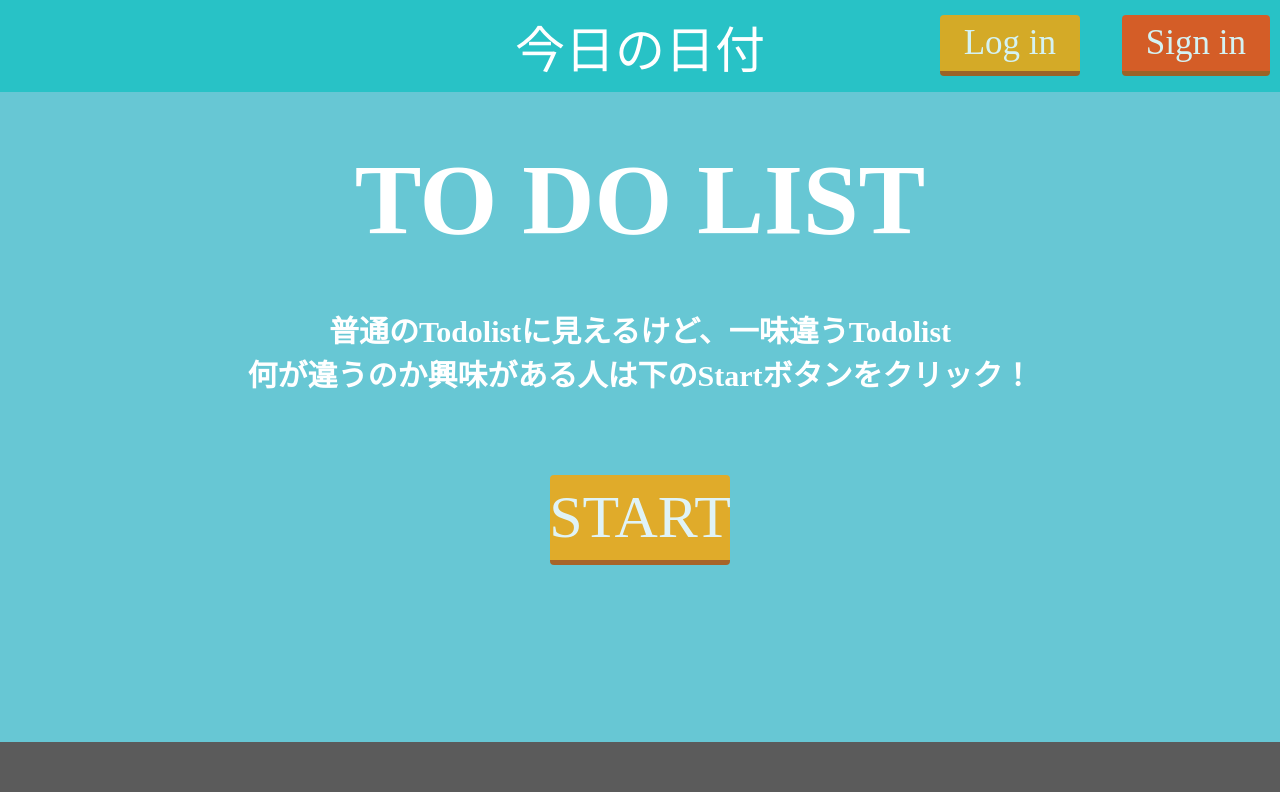
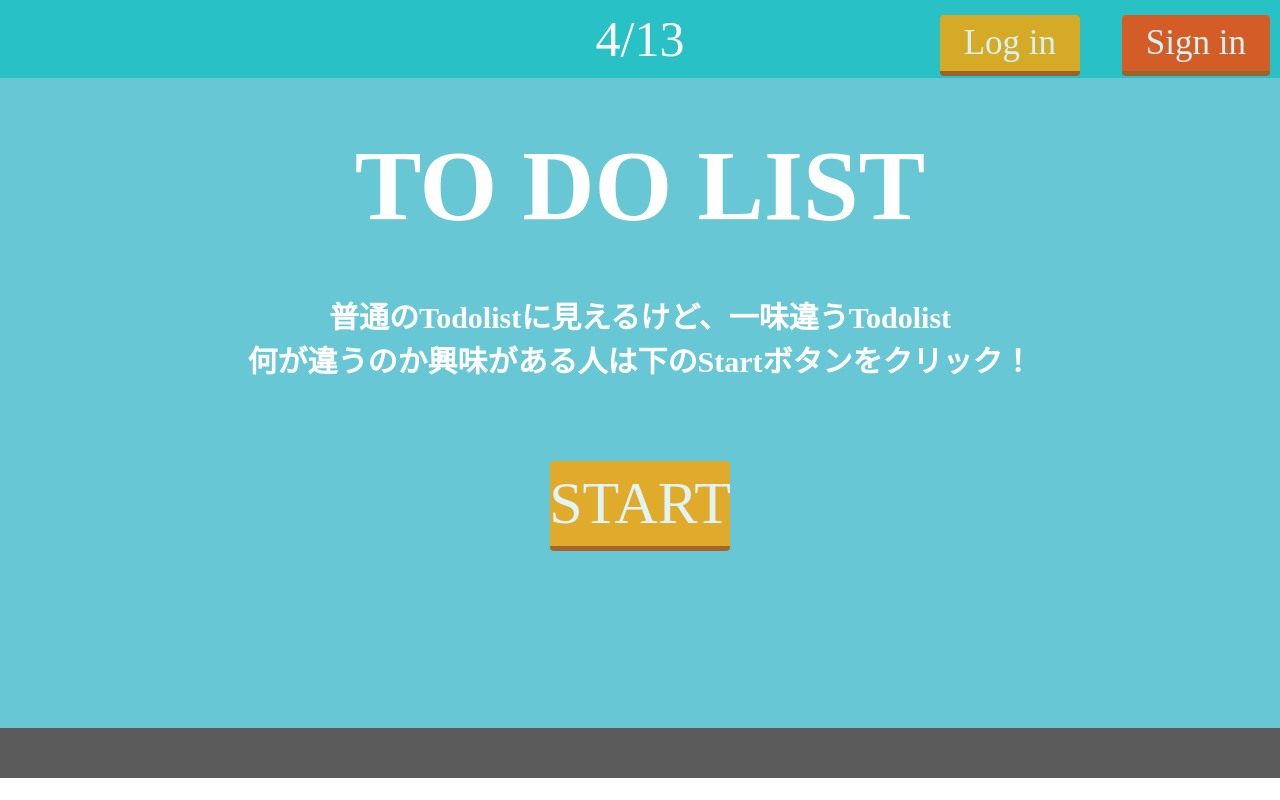
Before and after one commit to P-Doctors/To-do-list, a Vue app: page /home in a window 1280 px wide. Built offline with nearby package versions, Linux system fonts and the light colour scheme; some icons are missing; the HTML template or start-up script is replaced by a standard one.

Commit message:
Topページほぼほぼ完成

```diff
--- a/src/pages/Home.vue
+++ b/src/pages/Home.vue
@@ -2,7 +2,7 @@
   <div class="contents">
     <header>
       <div class="todayDate">
-        今日の日付
+        {{setToday}}
       </div>
       <router-link to="/auth" class="button1">Sign in</router-link>
       <router-link to="/auth" class="button2">Log in</router-link>
@@ -19,6 +19,19 @@
     <footer></footer>
   </div>
 </template>
+
+<script>
+export default {
+  computed: {
+    setToday() {
+      var hiduke = new Date();
+      var month = hiduke.getMonth() + 1;
+      var day = hiduke.getDate();
+      return month + "/" + day;
+    },
+  },
+};
+</script>
 
 <style scoped>
   header{
```
